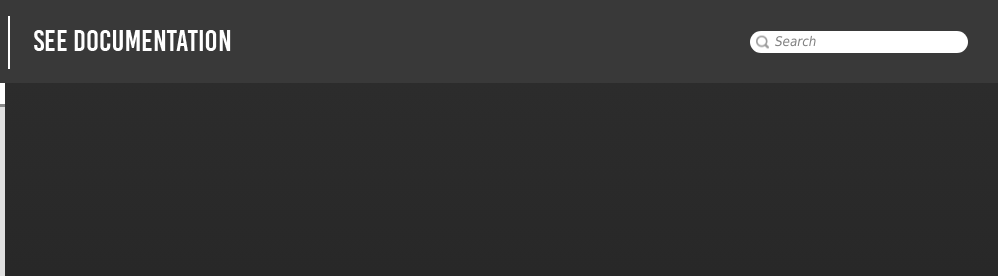
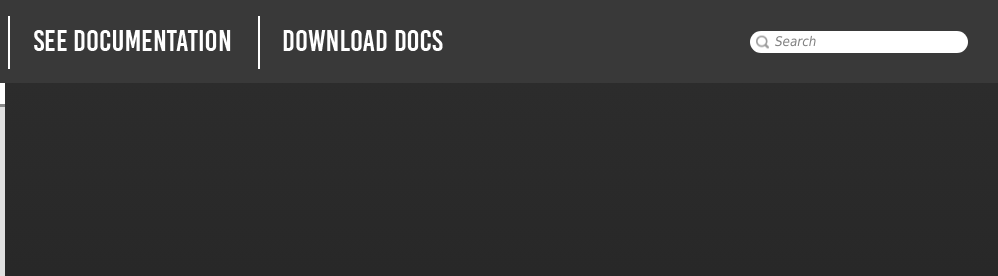
Before and after one commit to AlmenaraGames/almenaragames.github.io, a plain HTML site: page index.html in a window 1280 px wide. Shown: the top 276 px of the page, 282-1280 px from the left. Drawn offline with Linux system fonts and the light colour scheme; a script that the page names is missing.

Commit message:
Update index.html

```diff
--- a/index.html
+++ b/index.html
@@ -5,4 +5,4 @@
 
 
 
-<body onload="NDLoader.OnLoad('Frame');" class="NDPage NDFramePage"><div id="NDMessages"><a href="javascript:NDFramePage.CloseMessages()" id="MsgCloseButton">Close</a><div id="MsgContent"></div></div><div id="NDHeader"><div id="HTitle"><a href="#"><img src="styles/Default/images/logoSmall.png" alt="MLPAS"></a><a href="#"><img src="styles/Default/images/doc.png" alt="MLPAS"></a></div><input id="NDSearchField" type="text" /></div><script type="text/javascript">document.write("<div id=\"NDLoadingNotice\"><\/div>");</script><noscript><div id="NDJavaScriptRequiredNotice">Please enable JavaScript to view this documentation.</div></noscript><div id="NDMenu"></div><div id="NDMenuSizer"></div><div id="NDSummary"></div><div id="NDSummarySizer"></div><div id="NDContent"><iframe id="CFrame" frameborder="0"></iframe></div><div id="NDFooter"><div id="FGeneratedBy"><a href="http://www.naturaldocs.org">Generated by Natural Docs</a></div></div></body></html>
+<body onload="NDLoader.OnLoad('Frame');" class="NDPage NDFramePage"><div id="NDMessages"><a href="javascript:NDFramePage.CloseMessages()" id="MsgCloseButton">Close</a><div id="MsgContent"></div></div><div id="NDHeader"><div id="HTitle"><a href="#"><img src="styles/Default/images/logoSmall.png" alt="MLPAS"></a><a href="#"><img src="styles/Default/images/doc.png" alt="MLPAS"></a><a href="downloads/MLPAS_Docs.rar"><img src="styles/Default/images/download.png" alt="MLPAS"></a></div><input id="NDSearchField" type="text" /></div><script type="text/javascript">document.write("<div id=\"NDLoadingNotice\"><\/div>");</script><noscript><div id="NDJavaScriptRequiredNotice">Please enable JavaScript to view this documentation.</div></noscript><div id="NDMenu"></div><div id="NDMenuSizer"></div><div id="NDSummary"></div><div id="NDSummarySizer"></div><div id="NDContent"><iframe id="CFrame" frameborder="0"></iframe></div><div id="NDFooter"><div id="FGeneratedBy"><a href="http://www.naturaldocs.org">Generated by Natural Docs</a></div></div></body></html>
```
